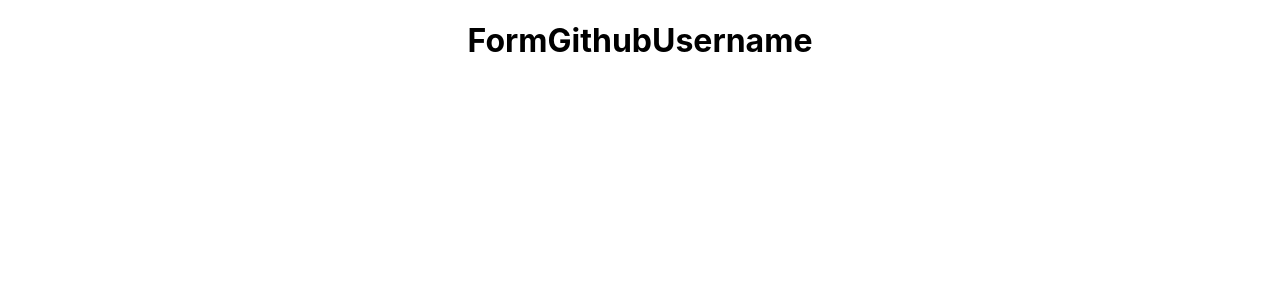
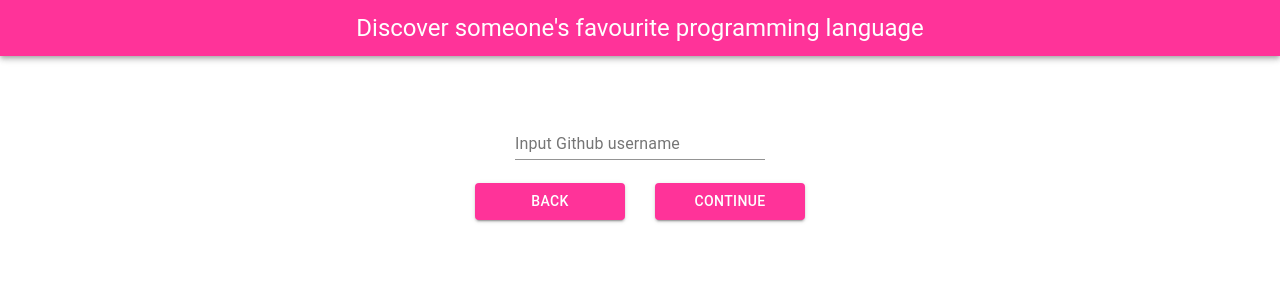
Before and after one commit to olliebrownlow/git-api-test, a React (Create React App) app: page / in a window 1280 px wide. Both pictures are taken after a click on the button "CONTINUE". Shown: the top 300 px of the page. Built offline with nearby package versions, Linux system fonts and the light colour scheme.

Commit message:
displays FormGithubUser page, activates back and continue buttons, updates state onChange and adds some more styling

```diff
--- a/src/components/EntryPoint.js
+++ b/src/components/EntryPoint.js
@@ -13,11 +13,8 @@ export class EntryPoint extends Component {
   render() {
     return (
       <React.Fragment>
-        <header>
-          <link rel="stylesheet" href="https://fonts.googleapis.com/icon?family=Material+Icons" />
-        </header>
         <AppBar style={{ background: '#ff3399', padding: '12px' }} position="static">
-          <Typography variant="h6">
+          <Typography variant="h5">
             Discover someone's favourite programming language
           </Typography>
         </AppBar>
@@ -28,13 +25,23 @@ export class EntryPoint extends Component {
         <Button
           variant="contained"
           onClick={this.continue}
+          style={styles.button}
+          color="primary"
         >
           Continue
         </Button>
       </React.Fragment>
     );
   }
+}
 
+const styles = {
+  button: {
+    backgroundColor: '#ff3399',
+    color: '#ffffff',
+    margin: 15,
+    width: 150
+  }
 }
 
 export default EntryPoint;
--- a/src/components/FormGithubUsername.js
+++ b/src/components/FormGithubUsername.js
@@ -0,0 +1,72 @@
+import React, { Component } from 'react';
+import AppBar from '@material-ui/core/AppBar'
+import Button from '@material-ui/core/Button'
+import Typography from '@material-ui/core/Typography';
+import TextField from '@material-ui/core/TextField';
+
+export class FormGithubUsername extends Component {
+
+  continue = e => {
+    e.preventDefault();
+    this.props.nextStep();
+  }
+
+  back = e => {
+    e.preventDefault();
+    this.props.prevStep();
+  }
+
+  render() {
+    const { values, handleChange } = this.props;
+    return (
+      <React.Fragment>
+        <AppBar style={{ background: '#ff3399', padding: '12px' }} position="static">
+          <Typography variant="h5">
+            Discover someone's favourite programming language
+          </Typography>
+        </AppBar>
+        <br/>
+        <br/>
+        <TextField
+          label="Input Github username"
+          placeholder="e.g., peterjones"
+          margin="normal"
+          style={styles.textField}
+          onChange={handleChange('username')}
+          defaultValue={values.username}
+        />
+        <br/>
+        <Button
+          variant="contained"
+          onClick={this.back}
+          style={styles.button}
+        >
+          Back
+        </Button>
+        <Button
+          variant="contained"
+          onClick={this.continue}
+          style={styles.button}
+        >
+          Continue
+        </Button>
+      </React.Fragment>
+    );
+  }
+}
+
+const styles = {
+  button: {
+    backgroundColor: '#ff3399',
+    color: '#ffffff',
+    margin: 15,
+    width: 150
+  },
+  textField: {
+    marginLeft: 15,
+    marginRight: 15,
+    width: 250
+  }
+}
+
+export default FormGithubUsername;
--- a/src/components/UserForm.js
+++ b/src/components/UserForm.js
@@ -1,5 +1,6 @@
 import React, { Component } from 'react';
 import EntryPoint from './EntryPoint';
+import FormGithubUsername from './FormGithubUsername';
 
 export class UserForm extends Component {
   state = {
@@ -43,9 +44,7 @@ export class UserForm extends Component {
 
   // handle fields change
   handleChange = input => e => {
-    this.setState({
-      [input]: e.target.value
-    });
+    this.setState({[input]: e.target.value});
   }
 
   render() {
@@ -61,7 +60,14 @@ export class UserForm extends Component {
         />
       )
       case 2:
-        return <h1>FormGithubUsername</h1>
+      return (
+        <FormGithubUsername
+          nextStep={this.nextStep}
+          prevStep={this.prevStep}
+          handleChange={this.handleChange}
+          values={values}
+        />
+      )
       case 3:
         return <h1>Results</h1>
       case 4:
```
